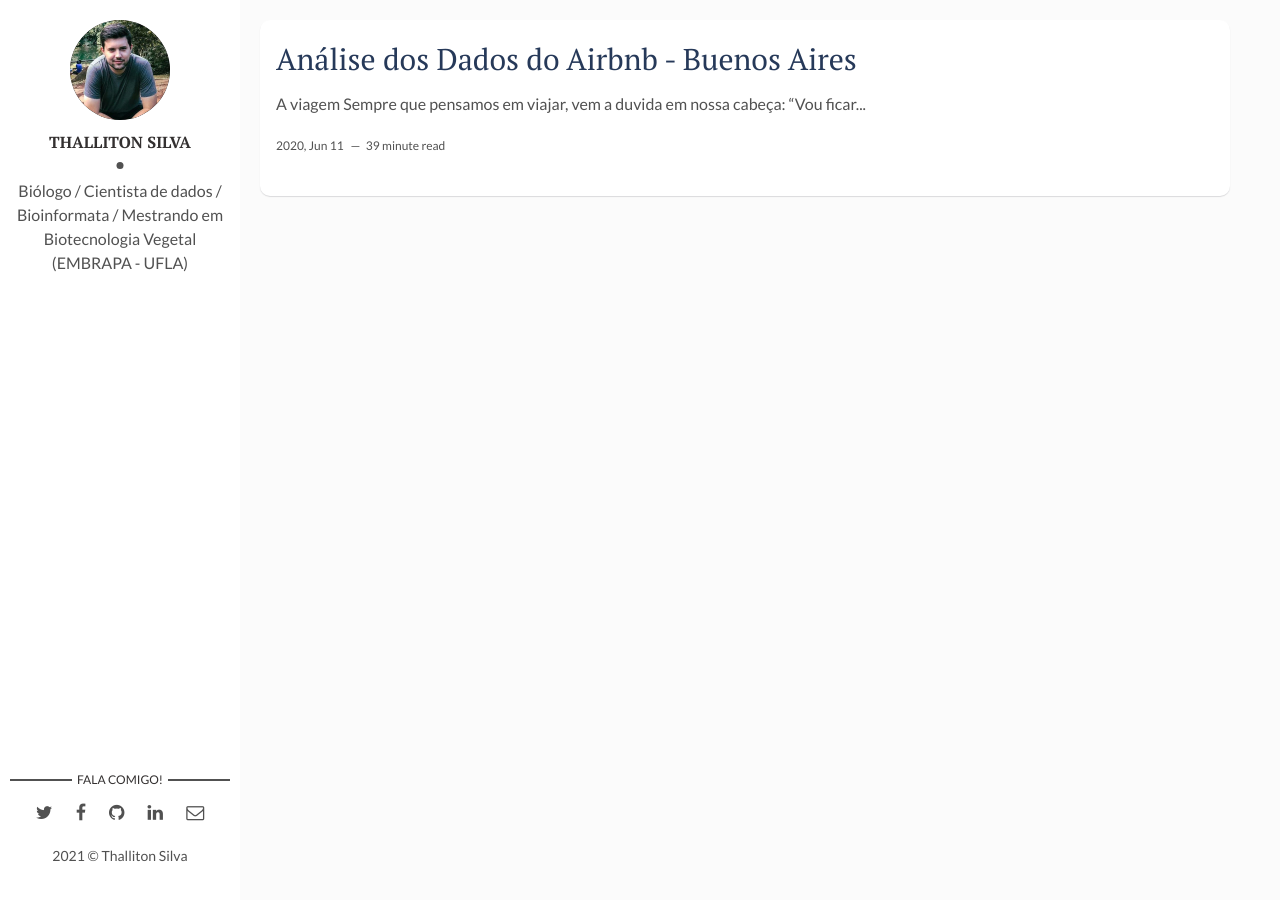
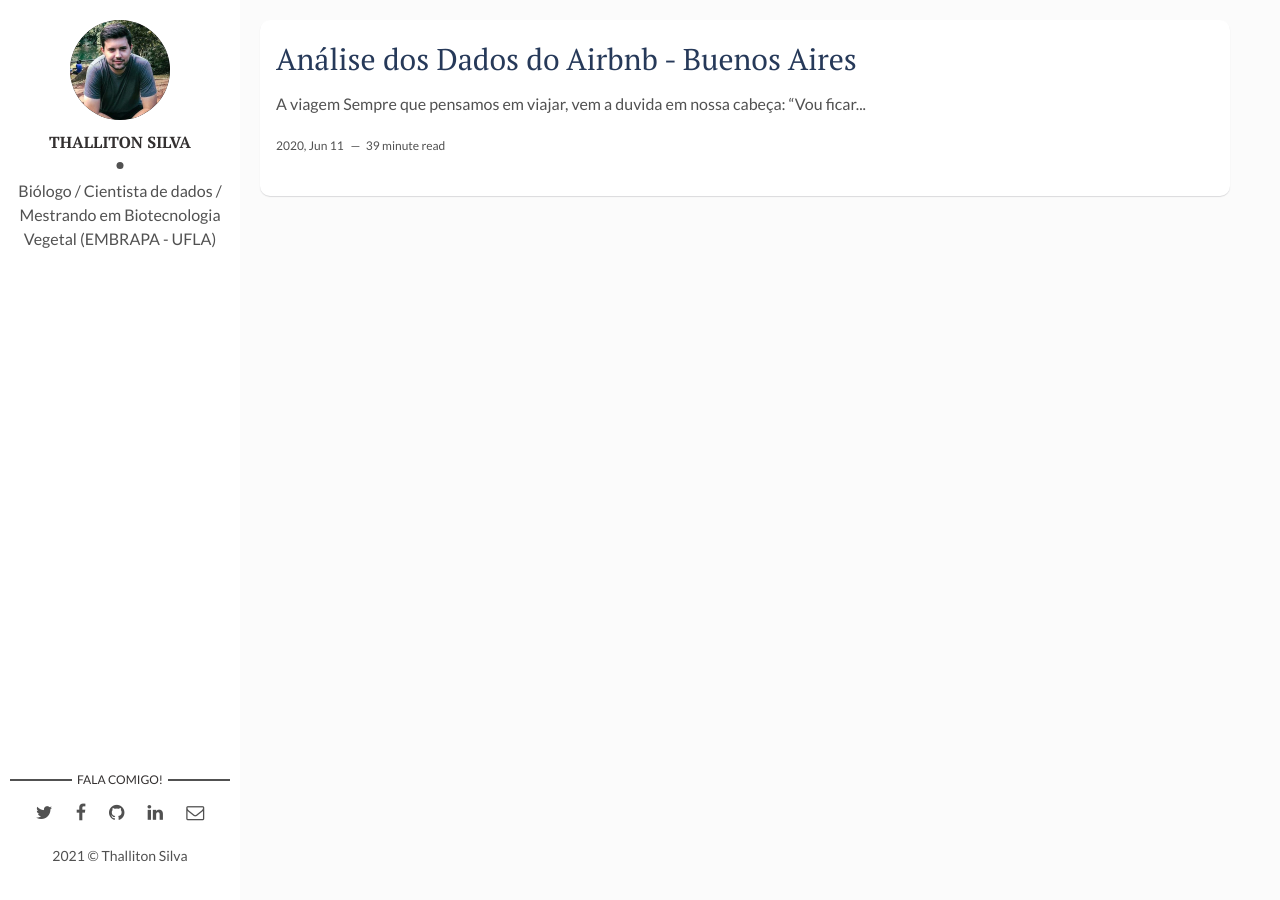
Before and after one commit to ThallitonSilva/Blog, a Jekyll site: the page built from index.html, in a window 1280 px wide. Built offline with Jekyll 4.4.1, drawn with Linux system fonts in a browser that asks for light colours; the list of posts is cut into pages by our own code.

Commit message:
Update _config.yml

```diff
--- a/_config.yml
+++ b/_config.yml
@@ -13,7 +13,7 @@ site-twitter: #if your site has a twitter account, enter it here
 # Author Settings
 author: Thalliton Silva # add your name
 author-img: perfil.jpg # add your photo
-about-author: Biólogo / Cientista de dados / Bioinformata / Mestrando em Biotecnologia Vegetal (EMBRAPA - UFLA) # add description
+about-author: Biólogo / Cientista de dados / Mestrando em Biotecnologia Vegetal (EMBRAPA - UFLA) # add description
 social-twitter: ThallitonS # add your Twitter handle
 social-facebook: thall.silva # add your Facebook handle
 social-github: ThallitonSilva # add your Github handle
```
